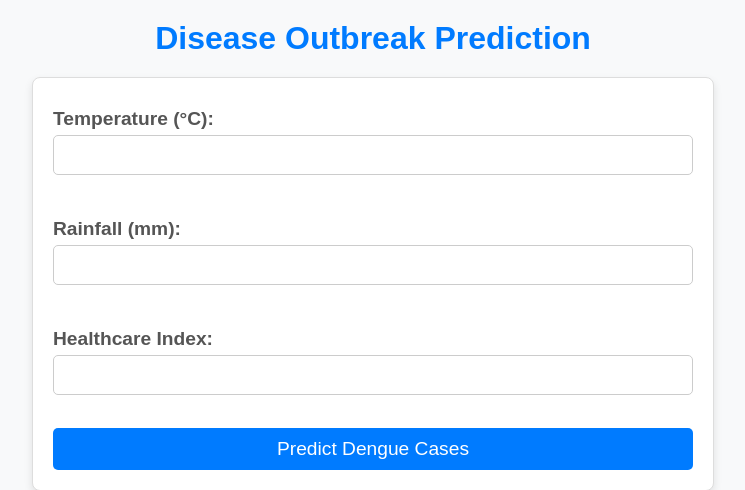
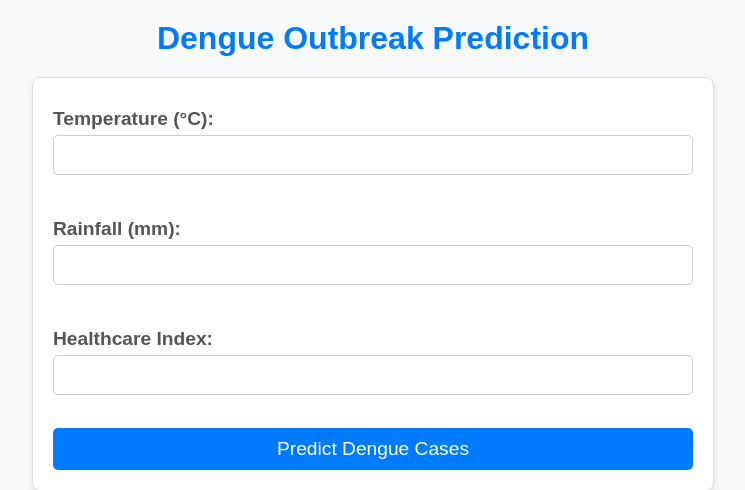
Before and after one commit to ASSASSINBAYEK/Dengue-outbreak-prediction-in-India, a Flask app: page / in a window 1280 px wide. Shown: the top 490 px of the page, without its empty margins (267-1012 px from the left). Run offline with Flask 3, Linux system fonts and the light colour scheme.

Commit message:
minor changes in index.html

```diff
--- a/templates/index.html
+++ b/templates/index.html
@@ -3,14 +3,14 @@
   <head>
     <meta charset="UTF-8" />
     <meta name="viewport" content="width=device-width, initial-scale=1.0" />
-    <title>Disease Outbreak Prediction</title>
+    <title>Dengue Outbreak Prediction</title>
     <link
       rel="stylesheet"
       href="{{ url_for('static', filename='style.css') }}"
     />
   </head>
   <body>
-    <h1>Disease Outbreak Prediction</h1>
+    <h1>Dengue Outbreak Prediction</h1>
     <form action="/predict" method="post">
       <label for="temperature">Temperature (°C):</label>
       <input
```
